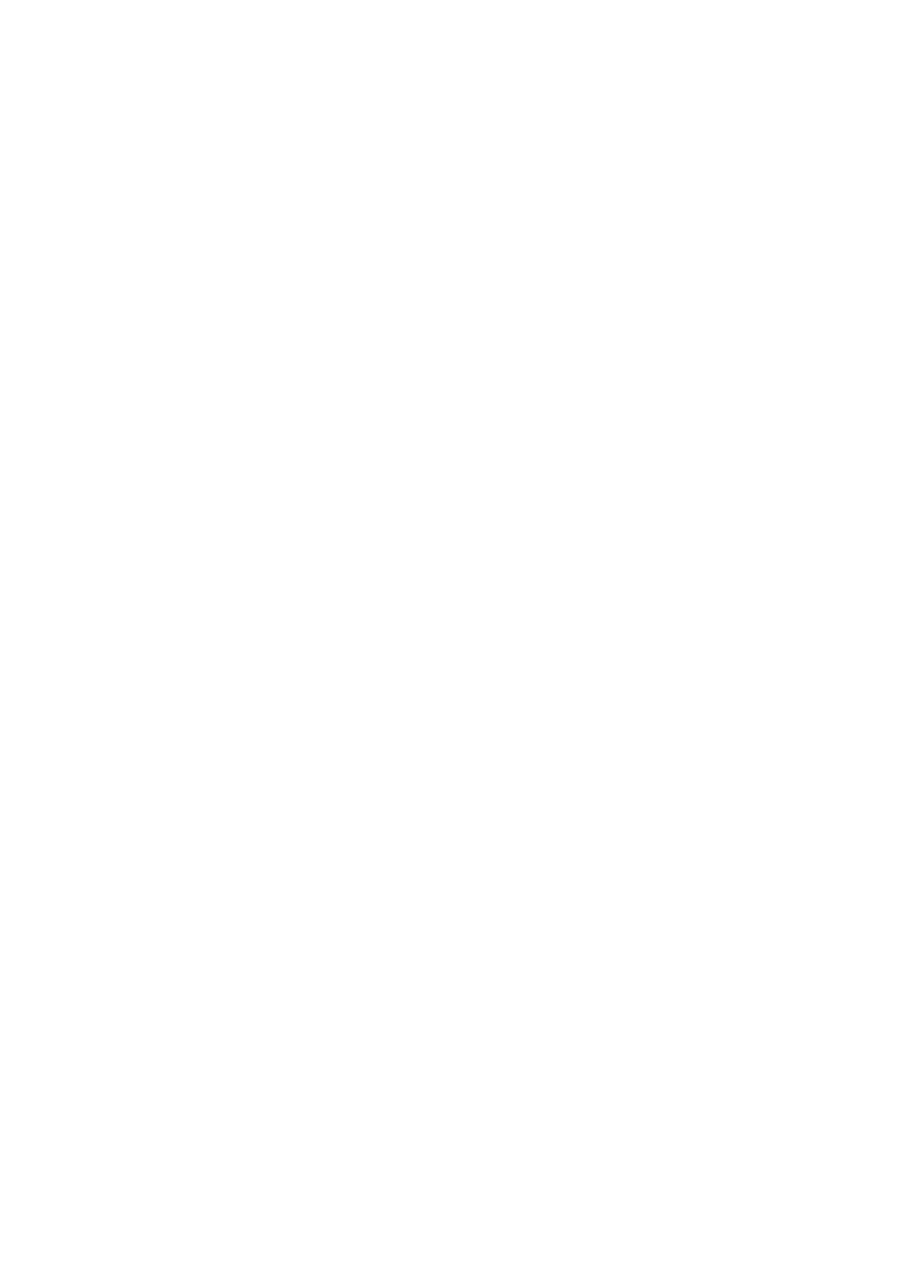
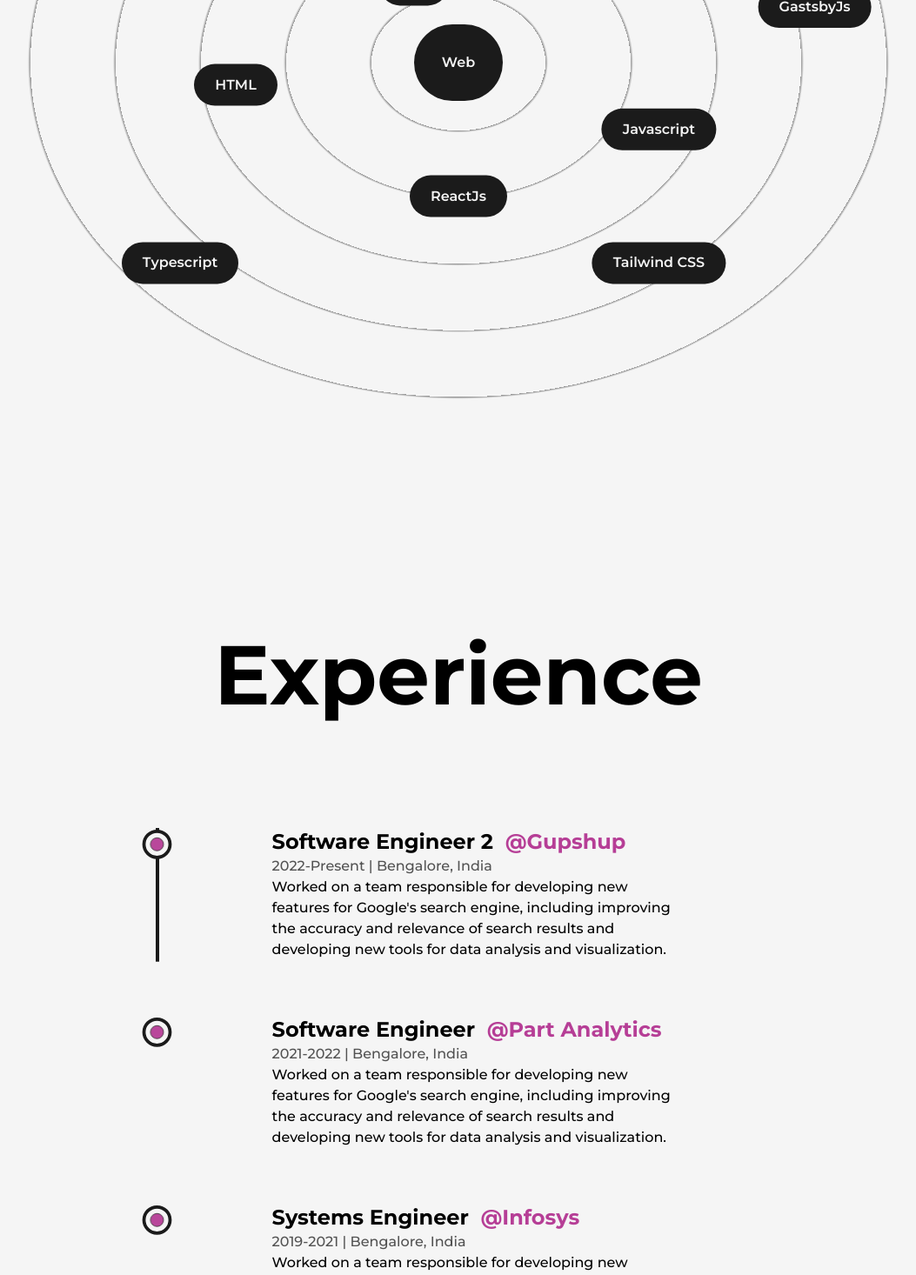
Before and after one commit to sabhareesh1009/portfolio, a Next.js app: page /about in a window 1280 px wide. Shown: the part 1740-3206 px from the top of the page at 87% size, without its empty margins (113-1166 px from the left). Before the commit the page ends 1286 px from the top, so only its background shows below. Built offline with nearby package versions, Linux system fonts and the light colour scheme.

Commit message:
Designed the skills and experience details in about me page

```diff
--- /dev/null
+++ b/src/components/Experience.js
@@ -0,0 +1,89 @@
+import React, { useRef } from "react";
+import { motion, useScroll } from "framer-motion";
+import LiIcon from "./LiIcon";
+const Details = ({ position, company, companyLink, time, address, work }) => {
+  const ref = useRef(null);
+  return (
+    <li
+      ref={ref}
+      className="my-8 first:mt-0 last:mb-0 w-[60%] mx-auto flex flex-col items-center justify-between"
+    >
+      <LiIcon reference={ref} />
+      <motion.div
+        initial={{ y: 50 }}
+        whileInView={{ y: 0 }}
+        transition={{ duration: 0.5, type: "spring" }}
+      >
+        <h3 className="capitalize font-bold text-2xl">
+          {position}&nbsp;{" "}
+          <a
+            href={companyLink}
+            target="_blank"
+            className="text-primary capitalize"
+          >
+            @{company}
+          </a>
+        </h3>
+        <span className="capitalize font-medium text-dark/75">
+          {time} | {address}
+        </span>
+        <p className="font-medium w-full">{work}</p>
+      </motion.div>
+    </li>
+  );
+};
+const Experience = () => {
+  const ref = useRef(null);
+  const { scrollYProgress } = useScroll({
+    target: ref,
+    offset: ["start end", "center start"],
+  });
+  return (
+    <div className="my-64">
+      <h2 className="font-bold text-8xl mb-32 w-full text-center">
+        Experience
+      </h2>
+
+      <div ref={ref} className="w-[75%] mx-auto relative">
+        <motion.div
+          style={{ scaleY: scrollYProgress }}
+          className="absolute left-9 top-0 w-[4px] h-full bg-dark origin-top"
+        />
+        <ul className="w-full flex flex-col items-start justify-between ml-4">
+          <Details
+            position="Software Engineer 2"
+            company="Gupshup"
+            companyLink="https://gupshup.io"
+            time="2022-present"
+            address="Bengalore, India"
+            work="Worked on a team responsible for developing new features for Google's
+search engine, including improving the accuracy and relevance of search results and
+developing new tools for data analysis and visualization."
+          />
+          <Details
+            position="Software Engineer"
+            company="Part Analytics"
+            companyLink="https://partanalytics.com/"
+            time="2021-2022"
+            address="Bengalore, India"
+            work="Worked on a team responsible for developing new features for Google's
+search engine, including improving the accuracy and relevance of search results and
+developing new tools for data analysis and visualization."
+          />
+          <Details
+            position="Systems Engineer"
+            company="Infosys"
+            companyLink="https://www.infosys.com"
+            time="2019-2021"
+            address="Bengalore, India"
+            work="Worked on a team responsible for developing new features for Google's
+search engine, including improving the accuracy and relevance of search results and
+developing new tools for data analysis and visualization."
+          />
+        </ul>
+      </div>
+    </div>
+  );
+};
+
+export default Experience;
--- /dev/null
+++ b/src/components/LiIcon.js
@@ -0,0 +1,32 @@
+import React from "react";
+import { motion, useScroll } from "framer-motion";
+const LiIcon = ({ reference }) => {
+  const { scrollYProgress } = useScroll({
+    target: reference,
+    offset: ["center end", "center center"],
+  });
+  return (
+    <figure className="absolute left-0 stroke-dark">
+      <svg className="-rotate-90" width="75" height="75" viewBox="0 0 100 100">
+        <circle
+          cx="75"
+          cy="50"
+          r="20"
+          className="stroke-primary stroke-1 fill-none"
+        />
+        <motion.circle
+          cx="75"
+          cy="50"
+          r="20"
+          className="stroke-[5px] fill-light"
+          style={{
+            pathLength: scrollYProgress,
+          }}
+        />
+        <circle cx="75" cy="50" r="10" className="animate-pulse stroke-1 fill-primary" />
+      </svg>
+    </figure>
+  );
+};
+
+export default LiIcon;
--- /dev/null
+++ b/src/components/Skills.js
@@ -0,0 +1,44 @@
+import React from "react";
+import { motion } from "framer-motion";
+
+const Skill = ({ name, x, y }) => {
+  return (
+    <motion.div
+      className="flex items-center justify-center rounded-full font-semibold bg-dark text-light py-3 px-6 shadow-dark cursor-pointer absolute"
+      whileHover={{ scale: 1.05 }}
+      initial={{ x: 0, y: 0 }}
+      whileInView={{ x: x, y: y }}
+      transition={{ duration: 1.5 }}
+      viewport={{ once: true }}
+    >
+      {name}
+    </motion.div>
+  );
+};
+const Skills = () => {
+  return (
+    <>
+      <h2 className="font-bold text-8xl mt-64 w-full text-center">Skills</h2>
+      <div className="w-full h-screen relative flex items-center justify-center rounded-full bg-circularLight">
+        <motion.div
+          className="flex items-center justify-center rounded-full font-semibold bg-dark text-light p-8 shadow-dark cursor-pointer"
+          whileHover={{ scale: 1.05 }}
+        >
+          Web
+        </motion.div>
+        <Skill name="HTML" x="-20vw" y="2vw" />
+        <Skill name="CSS" x="-4vw" y="-7vw" />
+        <Skill name="Javascript" x="18vw" y="6vw" />
+        <Skill name="Typescript" x="-25vw" y="18vw" />
+        <Skill name="ReactJs" x="0vw" y="12vw" />
+        <Skill name="NextJs" x="-20vw" y="-15vw" />
+        <Skill name="Angular" x="15vw" y="-12vw" />
+        <Skill name="GastsbyJs" x="32vw" y="-5vw" />
+        <Skill name="NodeJs" x="0vw" y="-20vw" />
+        <Skill name="Tailwind CSS" x="18vw" y="18vw" />
+      </div>
+    </>
+  );
+};
+
+export default Skills;
--- a/src/pages/about.js
+++ b/src/pages/about.js
@@ -1,6 +1,8 @@
 import AnimatedNumbers from "@/components/AnimatedNumbers";
 import AnimatedText from "@/components/AnimatedText";
+import Experience from "@/components/Experience";
 import Layout from "@/components/Layout";
+import Skills from "@/components/Skills";
 import Head from "next/head";
 import Image from "next/image";
 import React from "react";
@@ -10,8 +12,8 @@ const about = () => {
   return (
     <>
       <Head>
-        <title>Sabhareesh | About page</title>
-        <meta name="sabhareesh kandikonda" content="about me" />
+        <title>Sabhareesh Kandikonda| About page</title>
+        <meta name="sabhareesh kandikonda" content="about page" />
       </Head>
       <main className="flex w-full flex-col items-center justify-center">
         <Layout className="pt-16">
@@ -77,6 +79,8 @@ const about = () => {
               </div>
             </div>
           </div>
+          <Skills />
+          <Experience />
         </Layout>
       </main>
     </>
--- a/src/pages/index.js
+++ b/src/pages/index.js
@@ -11,8 +11,8 @@ export default function Home() {
   return (
     <>
       <Head>
-        <title>Create Next App</title>
-        <meta name="description" content="Generated by create next app" />
+        <title>Sabhareesh Kandikonda | Home</title>
+        <meta name="Porfolio" content="sabhareesh portfoilo home page" />
       </Head>
       <main className="flex items-center text-dark w-full min-h-screen">
         <Layout className="pt-0">
--- a/tailwind.config.js
+++ b/tailwind.config.js
@@ -18,8 +18,12 @@ module.exports = {
         primaryDark: "#58E6D9", // 80,230,217
       },
       animation: {
-        'spin-slow': 'spin 8s linear infinite',
-      }
+        "spin-slow": "spin 8s linear infinite",
+      },
+      backgroundImage: {
+        circularLight:
+          "repeating-radial-gradient(rgba(0,0,0,0.4) 2px, #f5f5f5 5px, #f5f5f5 100px);",
+      },
     },
   },
   plugins: [],
```
